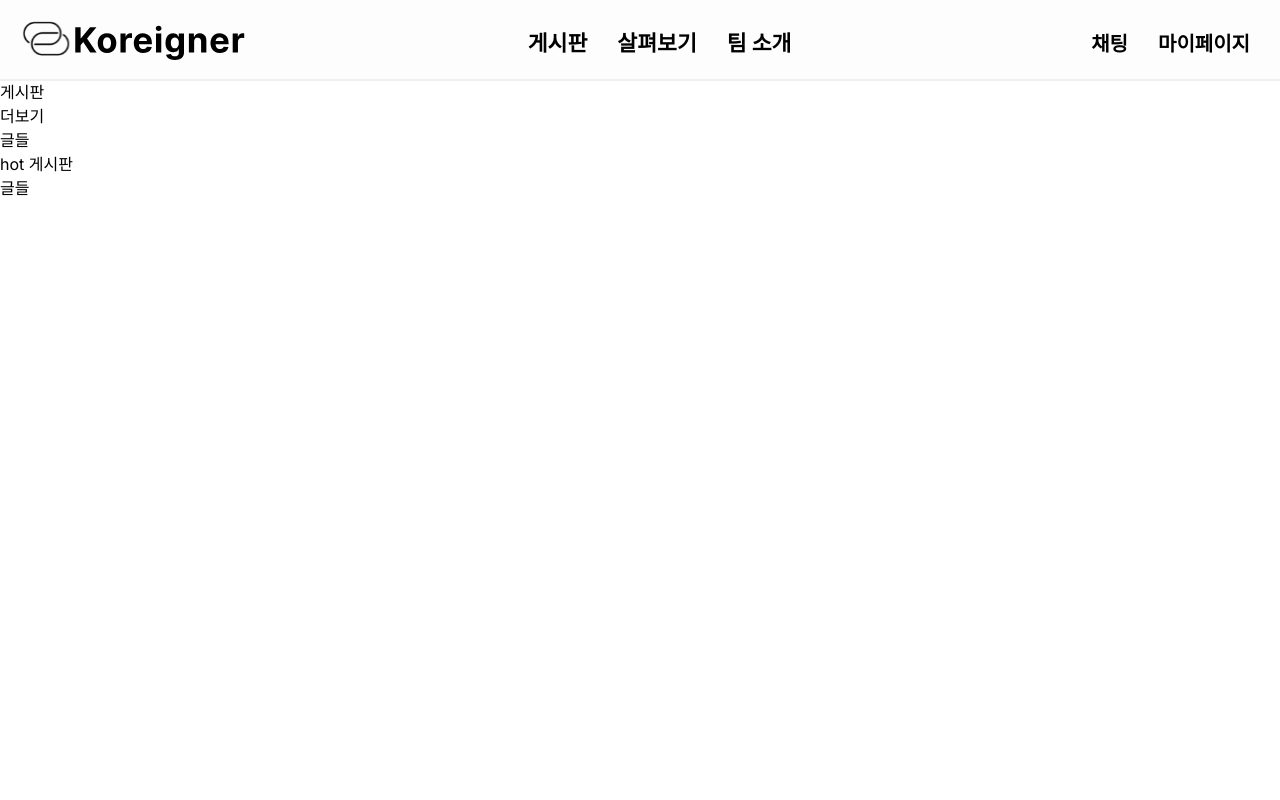
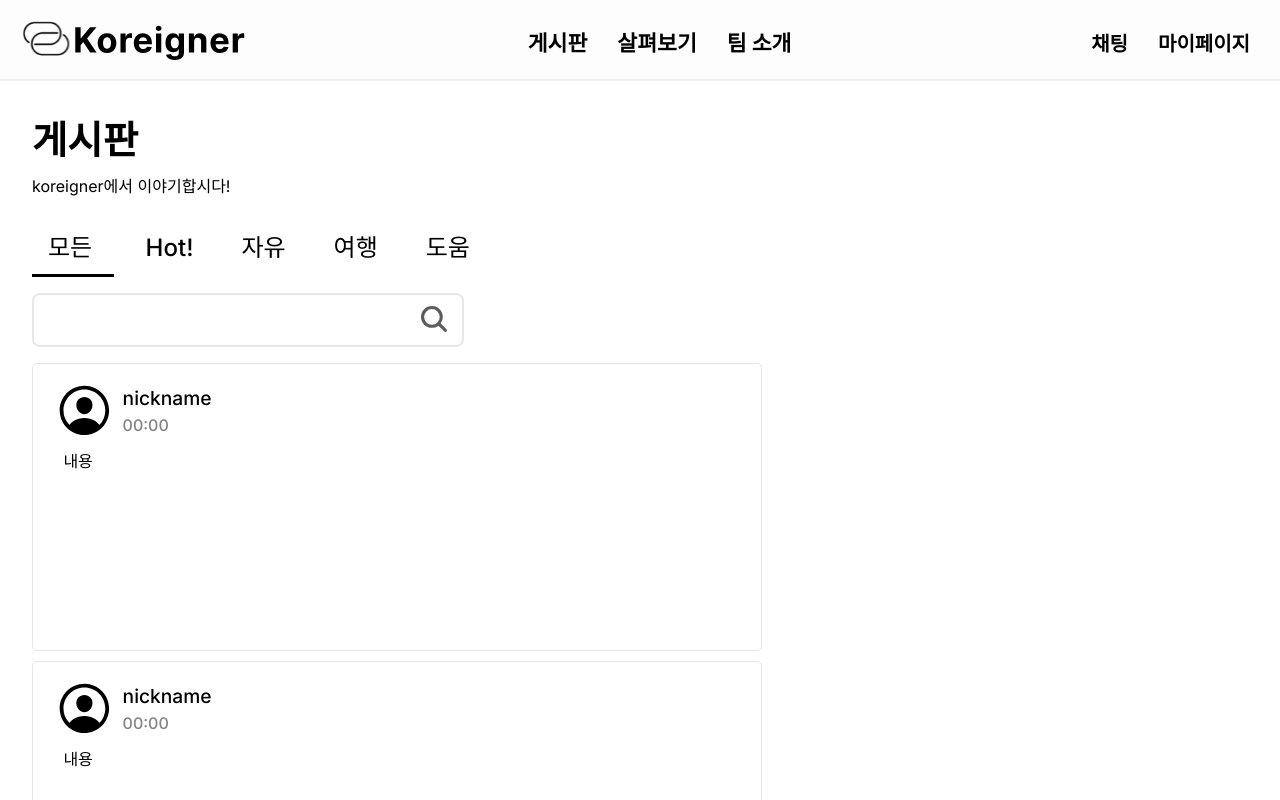
Before and after one commit to DKU-CapstoneDesign/FE_Next, a Next.js app in the folder koreigner/: page /board in a window 1280 px wide. Shown: the top 800 px of the page. Built offline with nearby package versions, Linux system fonts and the light colour scheme.

Commit message:
feat: 게시판 내 콘텐츠 추가

```diff
--- /dev/null
+++ b/koreigner/src/app/(afterlogin)/board/_component/CategoryBar/CategoryBar.module.css
@@ -0,0 +1,24 @@
+.body {
+    display: flex;
+    gap: 1rem;
+    padding-bottom: 1rem;
+}
+
+.btn {
+    font-size: x-large;
+    font-weight: 500;
+    padding-top: 0.5rem;
+    padding-left: 1rem;
+    padding-right: 1rem;
+    padding-bottom: 0.5rem;
+}
+
+.btn:hover {
+    color: rgb(94, 94, 94);
+}
+
+.line {
+    width: 5.1rem;
+    background-color: black;
+    height: 3px;
+}
--- /dev/null
+++ b/koreigner/src/app/(afterlogin)/board/_component/CategoryBar/CategoryBar.tsx
@@ -0,0 +1,63 @@
+'use client';
+
+import styles from './CategoryBar.module.css';
+import { useState } from 'react';
+
+export default function CategoryBar() {
+    type btnType = '모든' | 'Hot' | '자유' | '여행' | '도움';
+    const [clickedBtn, setClickedBtn] = useState<btnType>('모든');
+
+    function handleClick(item: btnType) {
+        setClickedBtn(item);
+    }
+
+    return (
+        <div className={styles.body}>
+            <div>
+                <button
+                    className={styles.btn}
+                    onClick={() => handleClick('모든')}
+                >
+                    모든
+                </button>
+                {clickedBtn === '모든' && <div className={styles.line} />}
+            </div>
+            <div>
+                <button
+                    className={styles.btn}
+                    onClick={() => handleClick('Hot')}
+                >
+                    Hot!
+                </button>
+                {clickedBtn === 'Hot' && <div className={styles.line} />}
+            </div>
+            <div>
+                <button
+                    className={styles.btn}
+                    onClick={() => handleClick('자유')}
+                >
+                    자유
+                </button>
+                {clickedBtn === '자유' && <div className={styles.line} />}
+            </div>
+            <div>
+                <button
+                    className={styles.btn}
+                    onClick={() => handleClick('여행')}
+                >
+                    여행
+                </button>
+                {clickedBtn === '여행' && <div className={styles.line} />}
+            </div>
+            <div>
+                <button
+                    className={styles.btn}
+                    onClick={() => handleClick('도움')}
+                >
+                    도움
+                </button>
+                {clickedBtn === '도움' && <div className={styles.line} />}
+            </div>
+        </div>
+    )
+}
--- /dev/null
+++ b/koreigner/src/app/(afterlogin)/board/_component/PostCard/PostCard.module.css
@@ -0,0 +1,45 @@
+.body {
+    border-radius: 5px;
+    border-width: 0.123rem;
+    padding-left: 1.3rem;
+    padding-right: 1.3rem;
+    padding-top: 1rem;
+    padding-bottom: 1rem;
+    margin-bottom: 0.65rem;
+    height: 18rem;
+
+    @media (min-width: 992px) {
+        width: 60%;
+    }
+
+    @media (max-width: 992px) {
+        width: 100%;
+    }
+}
+
+.profile {
+    display: flex;
+    gap: 8px;
+}
+
+.image {
+    width: 3.8rem;
+    height: 3.8rem;
+}
+
+.nickname {
+    font-size: larger;
+    font-weight: 500;
+    margin-top: 0.25rem;
+}
+
+.time {
+    font-size:medium;
+    color: rgb(132, 132, 132);
+    font-weight: 500;
+}
+
+.content {
+    margin-top: 0.5rem;
+    margin-left: 0.6rem;
+}
--- /dev/null
+++ b/koreigner/src/app/(afterlogin)/board/_component/PostCard/PostCard.tsx
@@ -0,0 +1,19 @@
+import styles from './PostCard.module.css';
+import { IoPersonCircleOutline } from "react-icons/io5";
+
+export default function PostCard() {
+    return(
+        <div className={styles.body}>
+            <div className={styles.profile}>
+                <IoPersonCircleOutline className={styles.image} />
+                <div>
+                    <p className={styles.nickname}>nickname</p>
+                    <p className={styles.time}>00:00</p>
+                </div>
+            </div>
+            <div className={styles.content}>
+                <p>내용</p>
+            </div>
+        </div>
+    )
+}
--- /dev/null
+++ b/koreigner/src/app/(afterlogin)/board/_component/SearchBar/SearchBar.module.css
@@ -0,0 +1,28 @@
+.body {
+    background-color: rgb(255, 255, 255);
+    border-width: 0.125rem;
+    border-radius: 8px;
+    width: 27rem;
+    margin-bottom: 1rem;
+}
+
+.input {
+    width: 90%;
+    padding: 0.4rem;
+    font-size: larger;
+    margin-bottom: 0.2rem;
+    padding-left: 0.5rem;
+}
+
+.input:focus {
+    outline: none;
+}
+
+.search {
+    position: relative;
+    width: 2rem;
+    height: 2rem;
+    top: 0.5rem;
+    right: 0.1rem;
+    color: rgb(92, 92, 92);
+}
--- /dev/null
+++ b/koreigner/src/app/(afterlogin)/board/_component/SearchBar/SearchBar.tsx
@@ -0,0 +1,16 @@
+import styles from './SearchBar.module.css';
+import { IoSearch } from "react-icons/io5";
+
+
+export default function SearchBar() {
+    return (
+        <div className={styles.body}>
+            <input
+                className={styles.input}
+            />
+            <button>
+                <IoSearch className={styles.search} />
+            </button>
+        </div>
+    )
+}
--- a/koreigner/src/app/(afterlogin)/board/page.module.css
+++ b/koreigner/src/app/(afterlogin)/board/page.module.css
@@ -0,0 +1,21 @@
+.body {
+    padding-top: 2rem;
+    padding-left: 2rem;
+    padding-right: 2rem;
+}
+
+.title {
+    font-size: 2.4rem;
+    font-weight: 600;
+    padding-bottom: 0.3rem;
+}
+
+.line {
+    border-style: dashed;
+    border-width: 0.1rem; /* 점선의 두께 */
+    border-color: rgb(50, 50, 50);
+}
+
+.content {
+
+}
--- a/koreigner/src/app/(afterlogin)/board/page.tsx
+++ b/koreigner/src/app/(afterlogin)/board/page.tsx
@@ -1,22 +1,28 @@
 import NavMenu from "../_component/NavMenu/NavMenu"
+import CategoryBar from "./_component/CategoryBar/CategoryBar";
+import PostCard from "./_component/PostCard/PostCard";
+import styles from './page.module.css';
+import SearchBar from "./_component/SearchBar/SearchBar";
 
 export default function Board() {
     return (
-        <div>
+        <>
             <NavMenu isBarVisible={false} />
-            <div>
+            <div className={styles.body}>
                 <div>
-                    <p>게시판</p>
-                    <button>더보기</button>
+                    <p className={styles.title}>게시판</p>
+                    <p>koreigner에서 이야기합시다!</p>
                 </div>
-                <div>
-                    글들
+                <br />
+                <CategoryBar />
+                <SearchBar />
+                <div className={styles.content}>
+                    <PostCard />
+                    <PostCard />
+                    <PostCard />
+                    <PostCard />
                 </div>
             </div>
-            <div>
-                <p>hot 게시판</p>
-                <div>글들</div>
-            </div>
-        </div>
+        </>
     )
 }
--- a/koreigner/src/app/(afterlogin)/discover/page.tsx
+++ b/koreigner/src/app/(afterlogin)/discover/page.tsx
@@ -6,7 +6,7 @@ import ContentSlider from "../_component/ContentSlider/ContentSlider";
 export default function Discover() {
     return (
         <>
-            <NavMenu />
+            <NavMenu isBarVisible />
             <div className={styles.discoverBody}>
                 <div>
                     <p className={styles.introText}>
```
